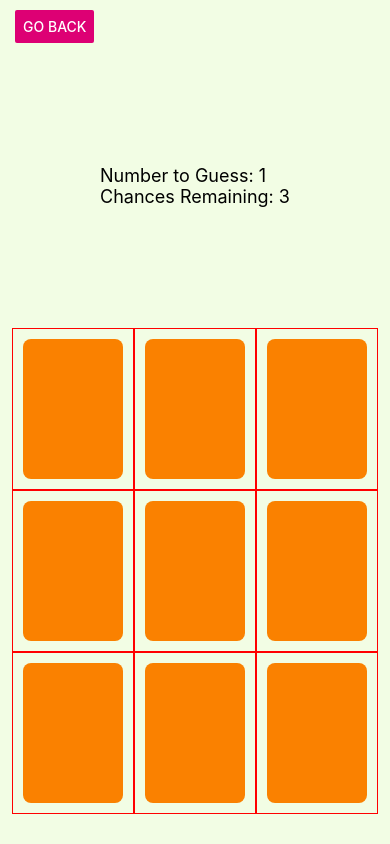
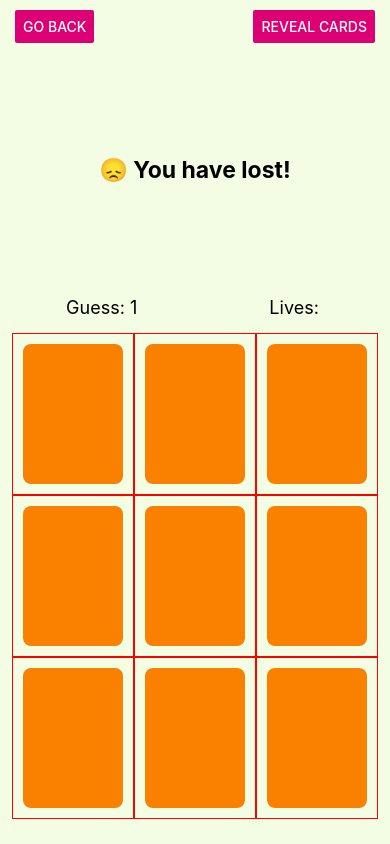
Before and after one commit to Khiladi2020/Nine-Tiles, a React Native app: screen / in a window 390 px wide. Both pictures are taken after a click on the button "START GAME". Built offline with nearby package versions, Linux system fonts and the light colour scheme.

Commit message:
refactored GameScreen UI

```diff
--- a/app/screens/GameScreen.js
+++ b/app/screens/GameScreen.js
@@ -4,30 +4,38 @@ import {View, StyleSheet, TouchableNativeFeedback, Alert} from 'react-native';
 import AppButton from '../components/AppButton';
 import AppScreen from '../components/AppScreen';
 import AppText from '../components/AppText';
-import Tile from '../components/Tile'
+import Tile from '../components/Tile';
+
+const getStatusMessage = gameStatus => {
+  let status_msg;
+
+  if (gameStatus === 'PROGRESS') status_msg = 'Game is in Progress';
+  else if (gameStatus === 'WIN') status_msg = '🎉 You have won! 🥳';
+  else status_msg = '😞 You have lost!';
+
+  return status_msg;
+};
 
 const GameScreen = props => {
+  const status_msg = getStatusMessage(props.gameStatus);
+
   return (
-    <AppScreen style={styles.container}>
+    <AppScreen>
       <View style={styles.backNavigation}>
         <AppButton title="Go Back" onPress={() => props.changeScreen('HOME')} />
-        <View style={{flex: 1, alignItems: 'flex-end'}}>
-          {props.gameStatus != 'PENDING' && (
-            <AppButton title="Reveal Cards" onPress={props.revealAllCards} />
+        <View style={styles.revealCard}>
+          {props.gameStatus != 'PROGRESS' && (
+            <AppButton title="Reveal Cards" onPress={props.revealAllTiles} />
           )}
         </View>
-        {/* <View style={{flex:1}}/> */}
       </View>
       <View style={styles.main}>
-        <View style={{paddingVertical: 30, flex: 1, justifyContent: 'center'}}>
-          {['WON', 'LOST'].includes(props.gameStatus) ? (
-            <AppText>You have {props.gameStatus}!</AppText>
-          ) : (
-            <>
-              <AppText>Number to Guess: {props.guessNumber}</AppText>
-              <AppText>Chances Remaining: {props.chancesRemaining}</AppText>
-            </>
-          )}
+        <View style={styles.statusView}>
+          <AppText style={styles.statusMessage}>{status_msg}</AppText>
+        </View>
+        <View style={styles.gameStats}>
+          <AppText>Guess: {props.guessNumber}</AppText>
+          <AppText>Lives: {props.livesRemaining}</AppText>
         </View>
         <View style={styles.tiles}>
           {props.tiles.map(ele => (
@@ -37,7 +45,7 @@ const GameScreen = props => {
               title={ele.title}
               value={ele.value}
               showData={ele.revealed}
-              onClick={props.onRevealCard}
+              onClick={props.onTileClick}
             />
           ))}
         </View>
@@ -47,28 +55,38 @@ const GameScreen = props => {
 };
 
 const styles = StyleSheet.create({
-  container: {
-    // justifyContent: 'center',
-    alignItems: 'center',
-  },
   backNavigation: {
     width: '100%',
     flexDirection: 'row',
     paddingTop: 10,
     paddingHorizontal: 15,
   },
-  main: {
+  revealCard: {
+    flex: 1,
+    alignItems: 'flex-end',
+  },
+  statusView: {
     flex: 1,
     justifyContent: 'center',
     alignItems: 'center',
-    // backgroundColor:'violet'
+  },
+  statusMessage: {
+    fontSize: 23,
+    fontWeight: 'bold',
+  },
+  gameStats: {
+    flexDirection: 'row',
+    justifyContent: 'space-around',
+    paddingBottom: 15,
+  },
+  main: {
+    flex: 1,
   },
   tiles: {
-    // flex: 1,
     flexDirection: 'row',
     flexWrap: 'wrap',
     justifyContent: 'center',
-    paddingBottom: 30,
+    paddingBottom: 25,
   },
 });
 
```
